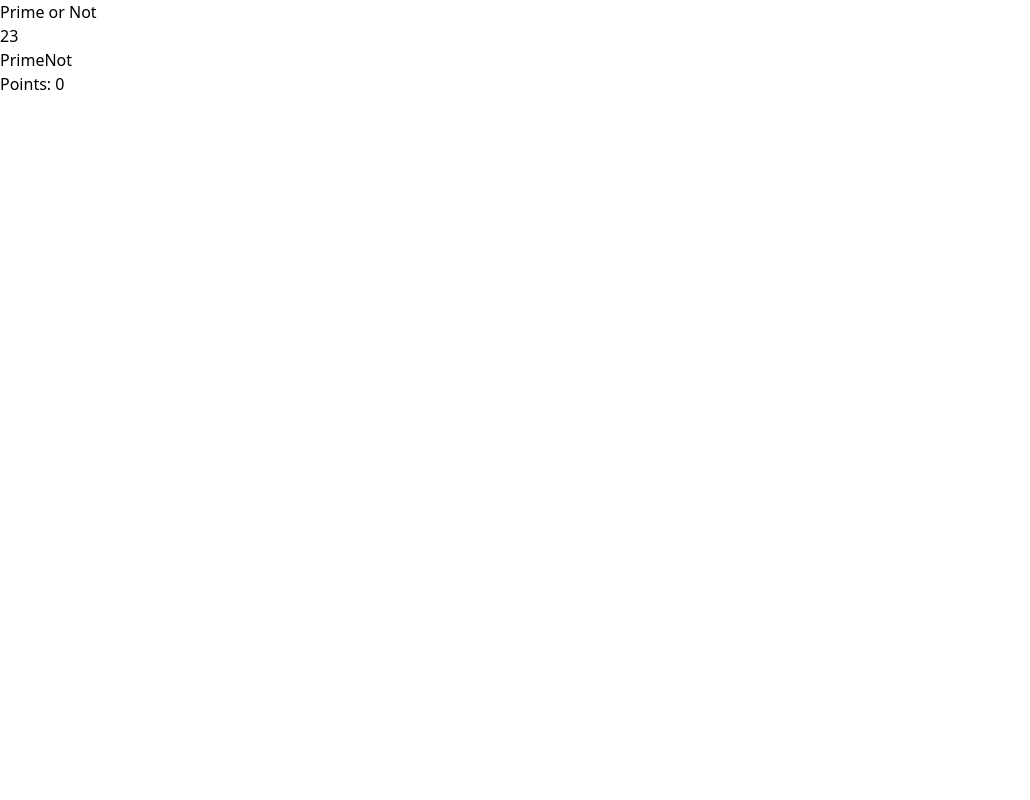
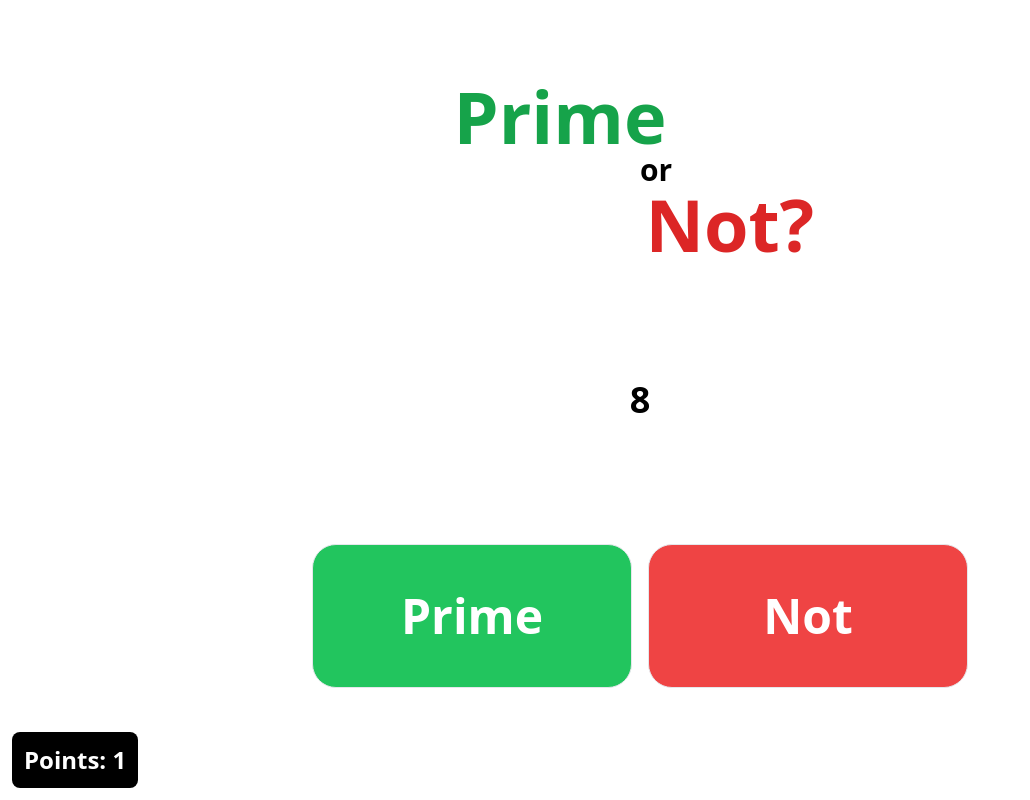
Before and after one commit to michaeltio/CendolBarneyUAS, a React (Vite) app: page /primeornot in a window 1280 px wide. Shown: the whole page, without its empty margins (0-1030 px from the left). Built offline with nearby package versions, Linux system fonts and the light colour scheme.

Commit message:
Prime or not 70%

```diff
--- a/src/pages/PrimeOrNot.jsx
+++ b/src/pages/PrimeOrNot.jsx
@@ -2,28 +2,75 @@ import {useEffect, useState } from "react";
 
 function PrimeOrNot(){
     const[rand, setRand] = useState('');
-    const[points, setPoints] = useState('0')
+    const[points, setPoints] = useState('1')
 
     useEffect(()=>{
         randomize();
     })
 
     function randomize(){
-        var temp = Math.floor(Math.random()*50);
+        var temp = Math.floor(Math.random()*100);
         setRand(temp);
     }
 
+
+    function clickPrime(){
+        var correct = true;
+        if(rand==1 || rand==0){
+            correct = false
+        }else{
+            for (let i = 2; i < rand; i++) {
+                if (rand % i == 0) {
+                    correct = false;
+                    break;
+                }
+            }
+        }
+        updatePoints(correct);
+    }
+
+    function clickNotPrime(){
+        var correct = false;
+        if(rand==1 || rand==0){
+            correct = true;
+        }
+        else{
+            for (let i = 2; i < rand; i++) {
+                if (rand % i == 0) {
+                    correct = true;
+                    break;
+                }
+            }
+        }
+        updatePoints(correct);
+    }
+
+    function updatePoints(correct){
+        if(correct){
+            setPoints(prevPoints=>prevPoints*2);
+        }
+        else{
+            if(points>1){
+                setPoints(prevPoints=>prevPoints/2);
+            }
+        }
+    }
+
     return (
-        <div>
-            <h1>Prime or Not</h1>
-            <div className="numberDiv">
+        <div className="">
+            <div className="title absolute top-0 left-1/2 -translate-x-1/2 mt-20">
+                <h1 className="font-bold text-6xl md:text-7xl -translate-x-20 text-green-600">Prime</h1>
+                <h1 className="font-bold text-3xl translate-x-1/2">or</h1>
+                <h1 className="font-bold text-6xl md:text-7xl translate-x-28 text-red-600">Not?</h1>
+            </div>
+            <div className="numberDiv absolute top-1/2 left-1/2 -translate-x-1/2 -translate-y-1/2 text-4xl font-bold">
                 <h3>{rand}</h3>
             </div>
-            <div className="decidingDiv">
-                <button>Prime</button>
-                <button>Not</button>
+            <div className="decidingDiv flex justify-center translate-y-64 mt-72">
+                <button onClick={clickPrime} className="border bg-green-500 px-3 rounded-3xl text-white font-bold w-1/4 h-36 lg:text-6xl text-3xl sm:text-4xl md:text-5xl mr-1 md:mr-2">Prime</button>
+                <button onClick={clickNotPrime} className="border bg-red-500 px-3 rounded-3xl text-white font-bold w-1/4 h-36 lg:text-6xl text-3xl sm:text-4xl md:text-5xl ml-1 md:ml-2">Not</button>
             </div>
-            <div className="pointsDiv">
+            <div className="pointsDiv absolute bottom-0 left-0 text-white font-bold bg-black p-3 rounded-lg m-3 text-md md:text-2xl">
                 <h3>Points: {points}</h3>
             </div>
         </div>
```
